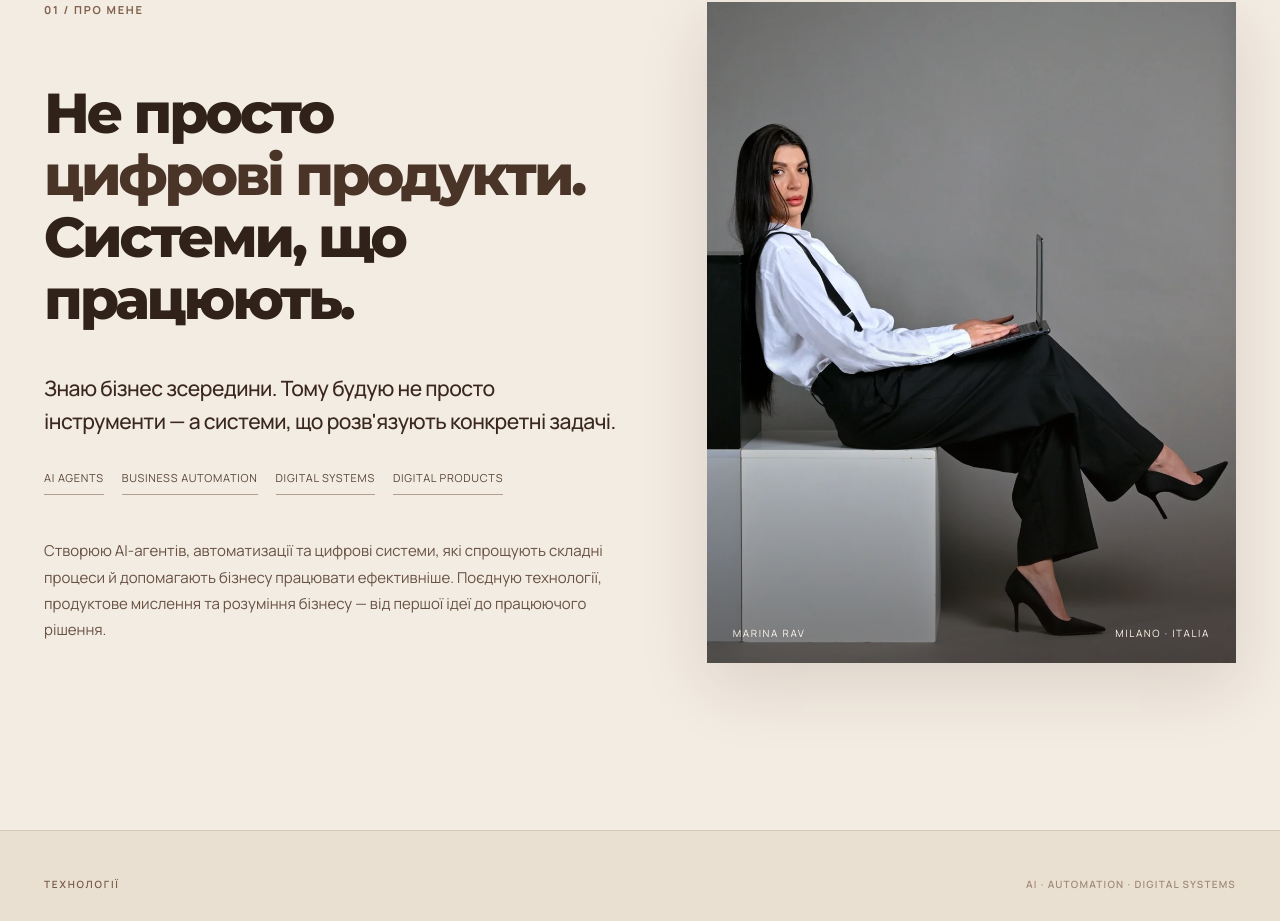
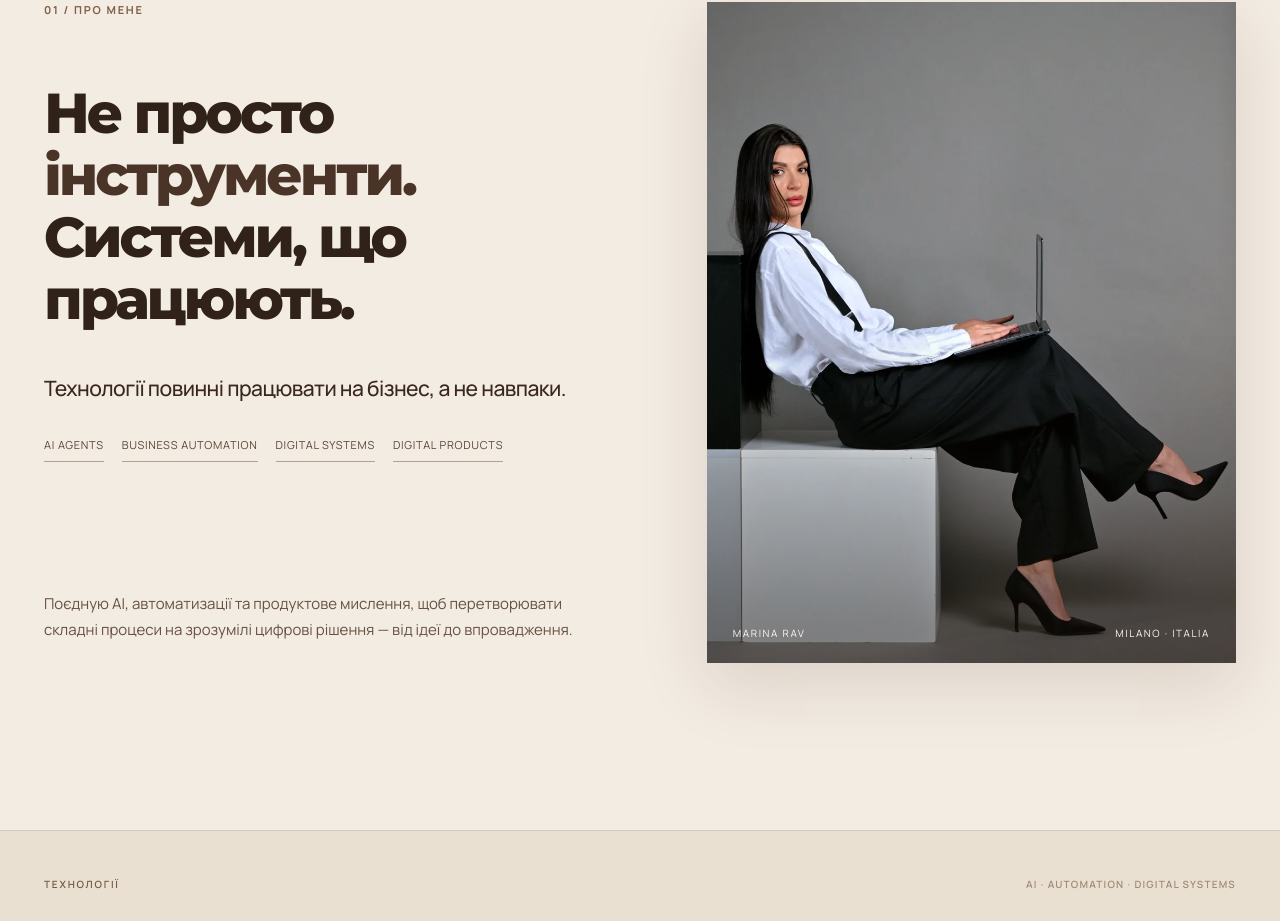
Before and after one commit to marinaravvv/marina-ravliuk-portfolio, a React (Vite) app: page /ua in a window 1280 px wide. Shown: the part 996-1917 px from the top of the page. Built offline with nearby package versions, Linux system fonts and the light colour scheme; a web font is replaced by a local one.

Commit message:
Refine the founder About statement with concise editorial positioning in UA EN IT

```diff
--- a/src/content.ts
+++ b/src/content.ts
@@ -47,14 +47,14 @@ export const text = {
     journeyEducation: "Освіта",
     journeyEducationDescription: "Чернівецький національний університет. Філологія, англійська мова й література, випуск 2018.",
     aboutPhotoCaption: "PRODUCT STRATEGY · AI · AUTOMATION",
-    aboutStatement: "Знаю бізнес зсередини. Тому будую не просто інструменти — а системи, що розв'язують конкретні задачі.",
+    aboutStatement: 'Технології повинні працювати на бізнес, а не навпаки.',
     navAbout: 'Про мене', navExpertise: 'Напрями', navWork: 'Проєкти', navProcess: 'Підхід', navContact: 'Контакт',
     heroEyebrow: 'Незалежна AI & Digital Systems спеціалістка · Мілан, Італія',
     heroTop: 'Marina', heroBottom: 'Rav', heroSub: 'AI AUTOMATION / AI AGENTS / DIGITAL SYSTEMS',
     heroIntro: 'Створюю технології, які перетворюють складні бізнес-процеси на зрозумілі системи.',
     scroll: 'Гортай, щоб дослідити', discover: 'Переглянути роботи', availability: 'Відкрита до співпраці',
-    aboutLabel: '01 / ПРО МЕНЕ', aboutHeadingA: 'Не просто', aboutHeadingB: 'цифрові продукти.', aboutHeadingC: 'Системи, що працюють.',
-    aboutText: 'Створюю AI-агентів, автоматизації та цифрові системи, які спрощують складні процеси й допомагають бізнесу працювати ефективніше. Поєдную технології, продуктове мислення та розуміння бізнесу — від першої ідеї до працюючого рішення.',
+    aboutLabel: '01 / ПРО МЕНЕ', aboutHeadingA: 'Не просто', aboutHeadingB: 'інструменти.', aboutHeadingC: 'Системи, що працюють.',
+    aboutText: 'Поєдную AI, автоматизації та продуктове мислення, щоб перетворювати складні процеси на зрозумілі цифрові рішення — від ідеї до впровадження.',
     aboutSecond: 'Я працюю з Мілана та розвиваю MAV8 — компанію, де клієнти можуть замовити AI-рішення, автоматизацію та цифрові системи.',
     expertiseLabel: '02 / НАПРЯМИ', expertiseTitle: 'Що я створюю', selectedLabel: '03 / ВИБРАНІ ПРОЄКТИ',
     selectedTitle: 'Від ідеї до', selectedTitleItalic: 'запуску.', selectedDescription: 'Реалізовані проєкти, які вже можна побачити в роботі. Колекція поступово поповнюватиметься новими запусками.', caseView: 'Відкрити кейс', projectIndex: 'ПРОЄКТ',
@@ -113,14 +113,14 @@ export const text = {
     journeyEducation: "Education",
     journeyEducationDescription: "Chernivtsi National University. English language and literature, graduated 2018.",
     aboutPhotoCaption: "PRODUCT STRATEGY · AI · AUTOMATION",
-    aboutStatement: "I understand business from the inside. That's why I build more than tools — I build systems to solve real problems.",
+    aboutStatement: 'Technology should work for business — not the other way around.',
     navAbout: 'About', navExpertise: 'Expertise', navWork: 'Work', navProcess: 'Process', navContact: 'Contact',
     heroEyebrow: 'Independent AI & Digital Systems specialist · Milan, Italy',
     heroTop: 'Marina', heroBottom: 'Rav', heroSub: 'AI AUTOMATION / AI AGENTS / DIGITAL SYSTEMS',
     heroIntro: 'I turn complex business processes into clear, purposeful digital systems.',
     scroll: 'Scroll to explore', discover: 'Explore selected work', availability: 'Open to collaborations',
-    aboutLabel: '01 / ABOUT', aboutHeadingA: 'More than', aboutHeadingB: 'digital products.', aboutHeadingC: 'Systems that work.',
-    aboutText: 'I build AI agents, automations and digital systems that simplify complex processes and help businesses work more efficiently. I combine technology, product thinking and business insight — from the first idea to a working solution.',
+    aboutLabel: '01 / ABOUT', aboutHeadingA: 'More than', aboutHeadingB: 'tools.', aboutHeadingC: 'Systems that work.',
+    aboutText: 'I combine AI, automation and product thinking to turn complex processes into practical digital solutions — from concept to implementation.',
     aboutSecond: 'Based in Milan, I am building MAV8 — a company where clients can commission AI solutions, automation and digital systems.',
     expertiseLabel: '02 / EXPERTISE', expertiseTitle: 'What I build', selectedLabel: '03 / SELECTED WORK',
     selectedTitle: 'From concept to', selectedTitleItalic: 'launch.', selectedDescription: 'Selected projects you can already explore live. New launches will be added to this collection over time.', caseView: 'Explore case study', projectIndex: 'PROJECT',
@@ -179,14 +179,14 @@ export const text = {
     journeyEducation: "Formazione",
     journeyEducationDescription: "Università Nazionale di Chernivtsi. Lingua e letteratura inglese, laurea nel 2018.",
     aboutPhotoCaption: "PRODUCT STRATEGY · AI · AUTOMATION",
-    aboutStatement: "Conosco il business dall'interno. Per questo costruisco non solo strumenti, ma sistemi che risolvono problemi reali.",
+    aboutStatement: 'La tecnologia deve lavorare per il business, non il contrario.',
     navAbout: 'Chi sono', navExpertise: 'Competenze', navWork: 'Progetti', navProcess: 'Metodo', navContact: 'Contatti',
     heroEyebrow: 'Specialista indipendente AI & Digital Systems · Milano, Italia',
     heroTop: 'Marina', heroBottom: 'Rav', heroSub: 'AI AUTOMATION / AI AGENTS / DIGITAL SYSTEMS',
     heroIntro: 'Trasformo processi aziendali complessi in sistemi digitali chiari e funzionali.',
     scroll: 'Scorri per esplorare', discover: 'Esplora i progetti', availability: 'Disponibile per collaborazioni',
-    aboutLabel: '01 / CHI SONO', aboutHeadingA: 'Più che', aboutHeadingB: 'prodotti digitali.', aboutHeadingC: 'Sistemi che funzionano.',
-    aboutText: 'Creo agenti AI, automazioni e sistemi digitali che semplificano processi complessi e rendono le aziende più efficienti. Unisco tecnologia, visione di prodotto e comprensione del business — dall’idea iniziale a una soluzione funzionante.',
+    aboutLabel: '01 / CHI SONO', aboutHeadingA: 'Non solo', aboutHeadingB: 'strumenti.', aboutHeadingC: 'Sistemi che funzionano.',
+    aboutText: 'Unisco AI, automazione e visione di prodotto per trasformare processi complessi in soluzioni digitali concrete — dall’idea all’implementazione.',
     aboutSecond: 'Vivo a Milano e sviluppo MAV8, un’azienda che realizza soluzioni AI, automazioni e sistemi digitali per clienti.',
     expertiseLabel: '02 / COMPETENZE', expertiseTitle: 'Cosa realizzo', selectedLabel: '03 / PROGETTI SELEZIONATI',
     selectedTitle: 'Dall’idea al', selectedTitleItalic: 'lancio.', selectedDescription: 'Progetti realizzati che puoi già esplorare online. La selezione crescerà con i prossimi lanci.', caseView: 'Scopri il progetto', projectIndex: 'PROGETTO',
```
